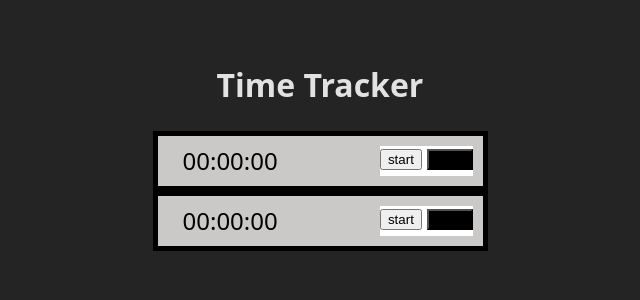
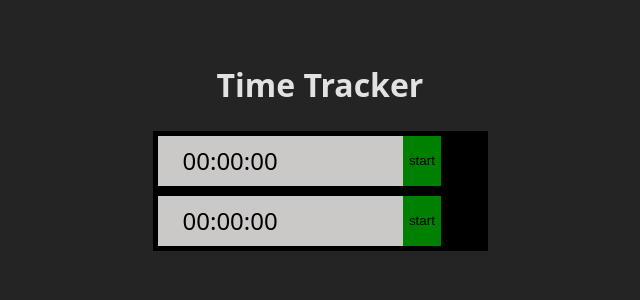
Before and after one commit to drewlong314/time-tracker, a React app: page / in a window 1280 px wide. Shown: the top 300 px of the page, without its empty margins (320-960 px from the left). Built offline with nearby package versions, Linux system fonts and the light colour scheme; the HTML template or start-up script is replaced by a standard one.

Commit message:
add colors to css

```diff
--- a/src/components/Timer.css
+++ b/src/components/Timer.css
@@ -9,14 +9,25 @@
     padding-left: 25px;
 }
 
-.timer-button-div {
-    margin: 10px;
-    background-color: white;
+.timer-start-button {
+    background-color: green;
+}
+
+.timer-stop-button {
+    background-color: red;
+}
+
+.timer-reset-button {
+    background-color: black;
 }
 
 .timer-button {
-    margin-left: 5px;
-    background-color: black;
+    height: 100%;
+    border: none;
+}
+
+.timer-button:hover {
+    opacity: 80%;
 }
 
 .timer-time {
--- a/src/components/timer.jsx
+++ b/src/components/timer.jsx
@@ -61,13 +61,13 @@ function Timer() {
   return (
     <div className="timer-outer-div">
       <div className="timer-time">{formatTime(timePassed)}</div>
-      <div className="timer-button-div">
+      <div>
         {!isRunning ? (
-          <button onClick={startTimer}>start</button>
+          <button onClick={startTimer} className="timer-start-button timer-button">start</button>
         ) : (
-          <button onClick={stopTimer}>stop</button>
+          <button onClick={stopTimer} className="timer-stop-button timer-button">stop</button>
         )}
-        <button onClick={resetTimer} className="timer-button">reset</button>
+        <button onClick={resetTimer} className="timer-reset-button timer-button">reset</button>
       </div>
     </div>
   );
```
